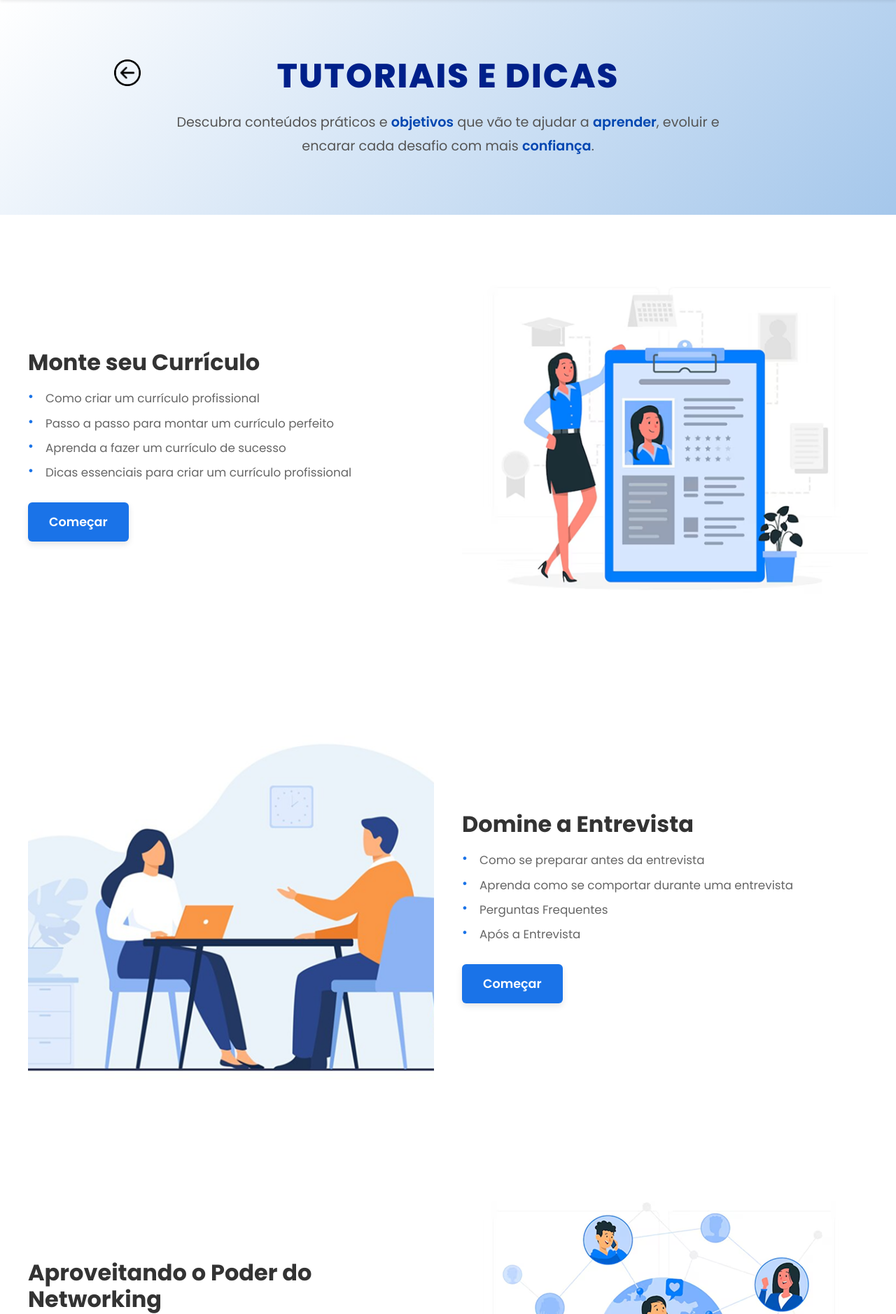
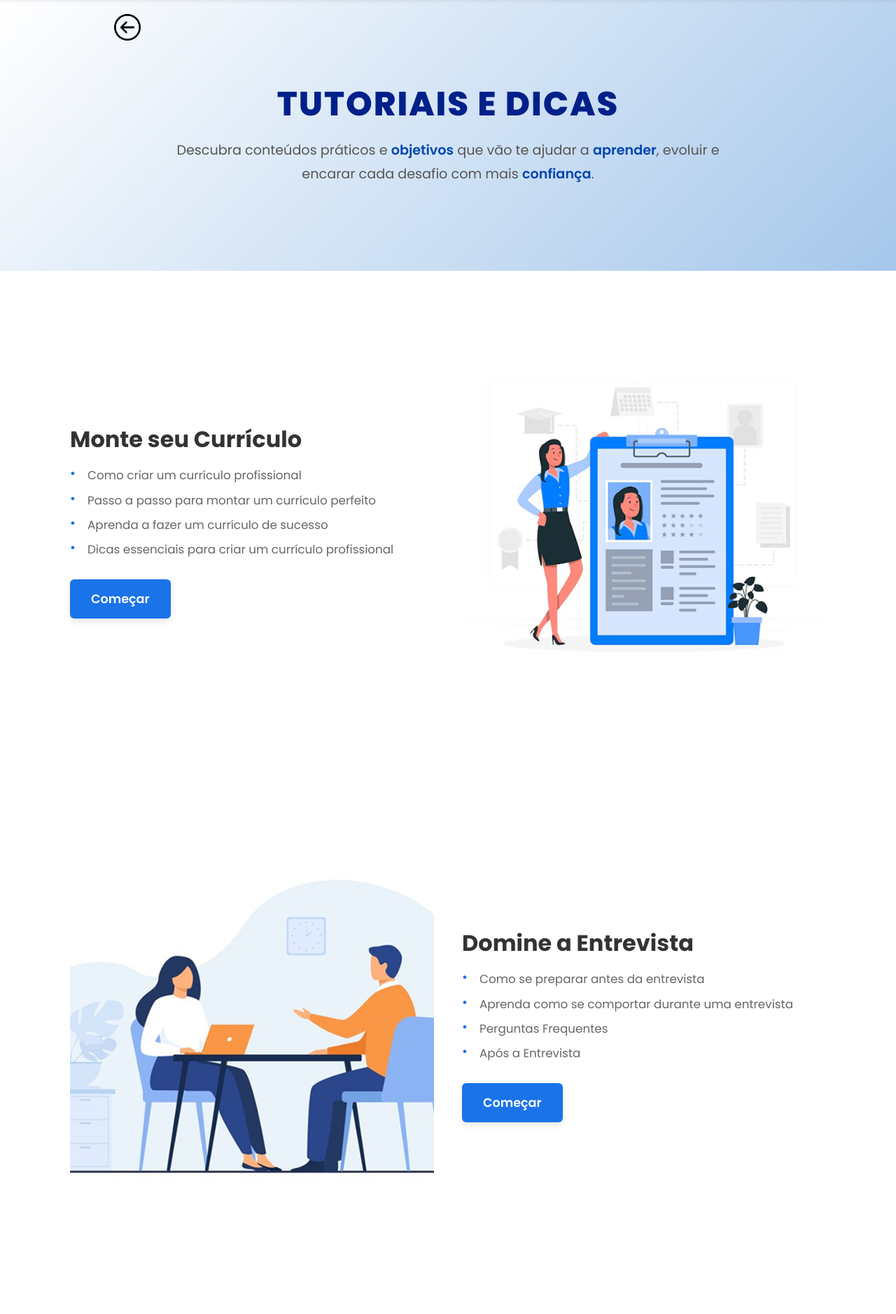
Before and after one commit to PaulaAnacleto/REINTEGRA, a PHP site: page /View/Tutoriais-Dicas.php in a window 1280 px wide. Shown: the part 90-1968 px from the top of the page at 70% size. Run offline with PHP 8.4, Linux system fonts and the light colour scheme.

Commit message:
Correção do botão de voltar e do espaçamento entre imagem e texto

```diff
--- a/Templates/css/Tutoriais-dicas.css
+++ b/Templates/css/Tutoriais-dicas.css
@@ -70,7 +70,7 @@ background: linear-gradient(135deg, #ffffff 0%, #a5c7eb 100%);
 /* Hero Section */
 .hero-section {
     background: linear-gradient(135deg, #ffffff 0%, #a5c7eb 100%);
-    padding: 80px 20px;
+    padding: 120px 120px;
     text-align: center;
 
 }
@@ -106,6 +106,7 @@ background: linear-gradient(135deg, #ffffff 0%, #a5c7eb 100%);
   cursor: pointer;             /* Cursor de clique */
   z-index: 10;                 /* Fica acima do conteúdo */
   padding: 5px;
+  margin-top: 15px;
 }
 
 .back-icon {
@@ -125,7 +126,7 @@ background: linear-gradient(135deg, #ffffff 0%, #a5c7eb 100%);
     align-items: center;
     justify-content: space-between;
     background-color: white;
-    padding: 40px;
+    padding: 100px;
     transition: transform 0.3s ease, box-shadow 0.3s ease;
 }
 
--- a/View/Tutoriais-Dicas.php
+++ b/View/Tutoriais-Dicas.php
@@ -57,11 +57,12 @@
         </div>
     </nav>
 
+     <button class="back-button" aria-label="Voltar">
+                <img src="../Img/página de contato/seta.png" alt="Voltar" class="back-icon">
+            </button>
 
         <section class="hero-section">
-        <button class="back-button" aria-label="Voltar">
-                <img src="../Img/página de contato/seta.png" alt="Voltar" class="back-icon">
-            </button>
+
             <h1 class="hero-title">TUTORIAIS E DICAS</h1>
             <p class="hero-description">
                 Descubra conteúdos práticos e <span class="highlight">objetivos</span> que vão te ajudar a
```
